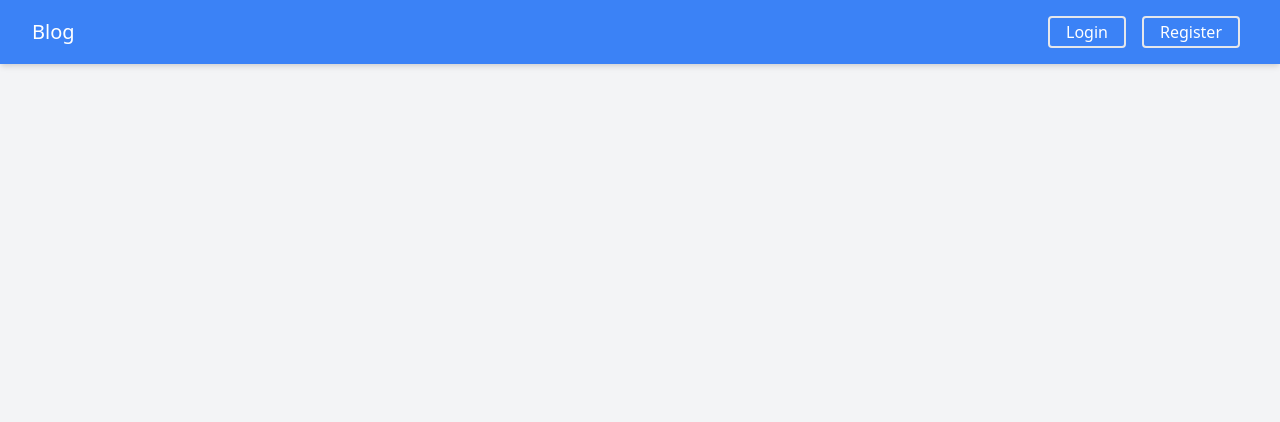
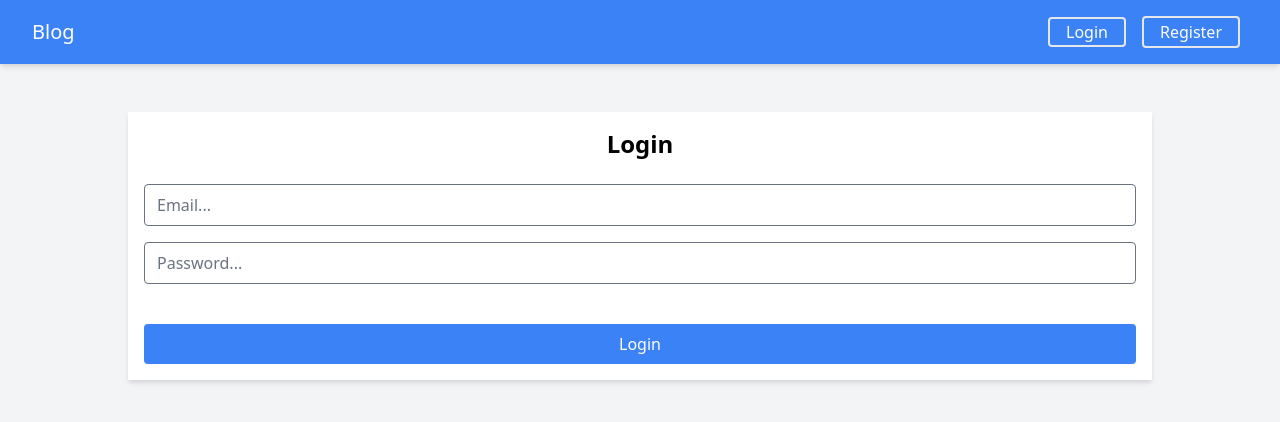
Before and after one commit to Aurora-devs/practice-blog, a Vue app in the folder frontend/: page /login in a window 1280 px wide. Before the commit this address had no page. Shown: the top 422 px of the page. Built offline with nearby package versions, Linux system fonts and the light colour scheme; what @tailwindcss/typography would draw is missing.

Commit message:
login form first look

```diff
--- a/frontend/src/components/Navbar.vue
+++ b/frontend/src/components/Navbar.vue
@@ -14,7 +14,7 @@
   >
     <h1 class="text-xl">Blog</h1>
     <div>
-      <button class="btn">Login</button>
+      <router-link to="/login" class="btn">Login</router-link>
       <button class="btn">Register</button>
     </div>
   </nav>
--- a/frontend/src/router/index.ts
+++ b/frontend/src/router/index.ts
@@ -2,6 +2,7 @@ import component from "*.vue";
 import { createRouter, createWebHistory, RouteRecordRaw } from "vue-router";
 import Articles from "../views/Articles.vue";
 import SingleArticle from "../views/SingleArticle.vue";
+import Login from "../views/Login.vue";
 
 const routes: Array<RouteRecordRaw> = [
   {
@@ -14,6 +15,11 @@ const routes: Array<RouteRecordRaw> = [
     name: "SingleArticle",
     component: SingleArticle,
   },
+  {
+    path: "/login",
+    name: "Login",
+    component: Login,
+  },
 ];
 
 const router = createRouter({
--- /dev/null
+++ b/frontend/src/views/Login.vue
@@ -0,0 +1,34 @@
+<template>
+  <form class="flex flex-col items-center p-4 my-4 bg-white shadow-md">
+    <h2 class="mb-4 text-2xl font-bold">Login</h2>
+    <input
+      type="email"
+      name="email"
+      id="email"
+      class="w-full rounded my-2"
+      placeholder="Email..."
+    />
+    <input
+      type="password"
+      name="password"
+      id="password"
+      class="w-full rounded my-2"
+      placeholder="Password..."
+    />
+    <input
+      type="submit"
+      value="Login"
+      class="
+        bg-blue-500
+        text-white
+        w-full
+        p-2
+        mt-8
+        rounded
+        cursor-pointer
+        hover:bg-blue-400
+        transition-colors
+      "
+    />
+  </form>
+</template>
```
